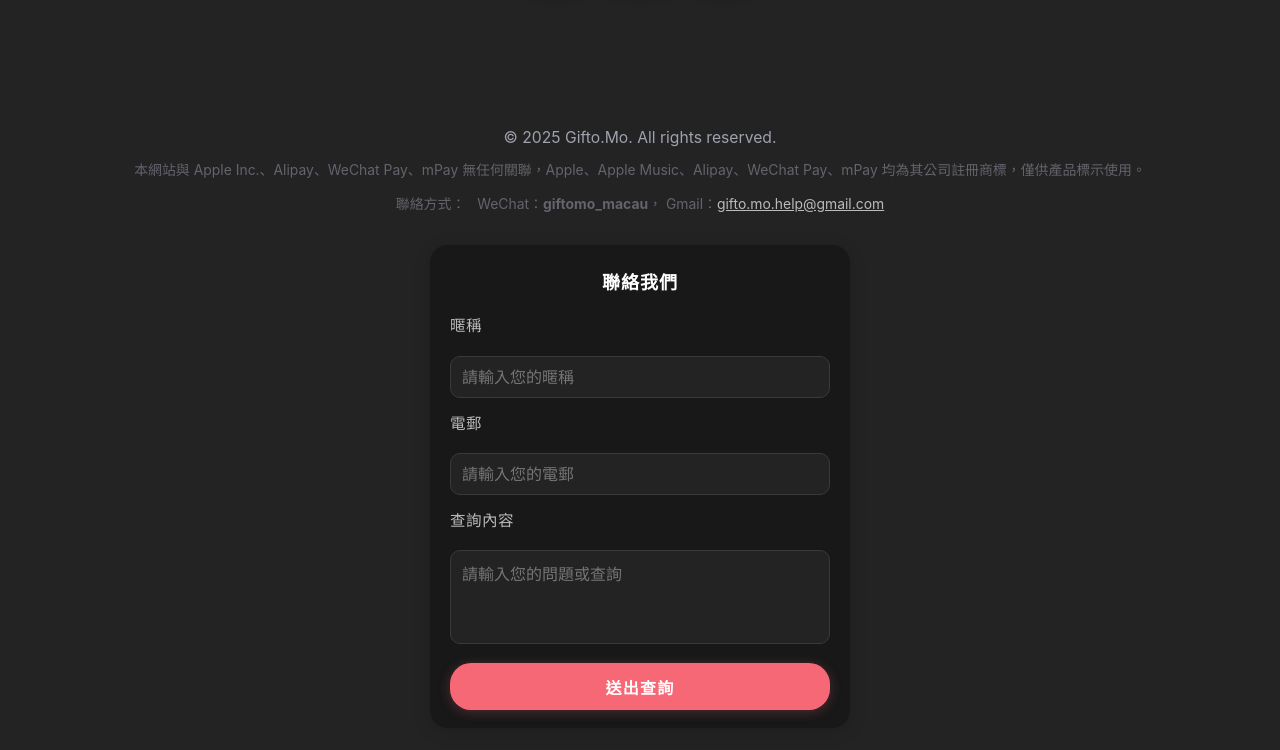
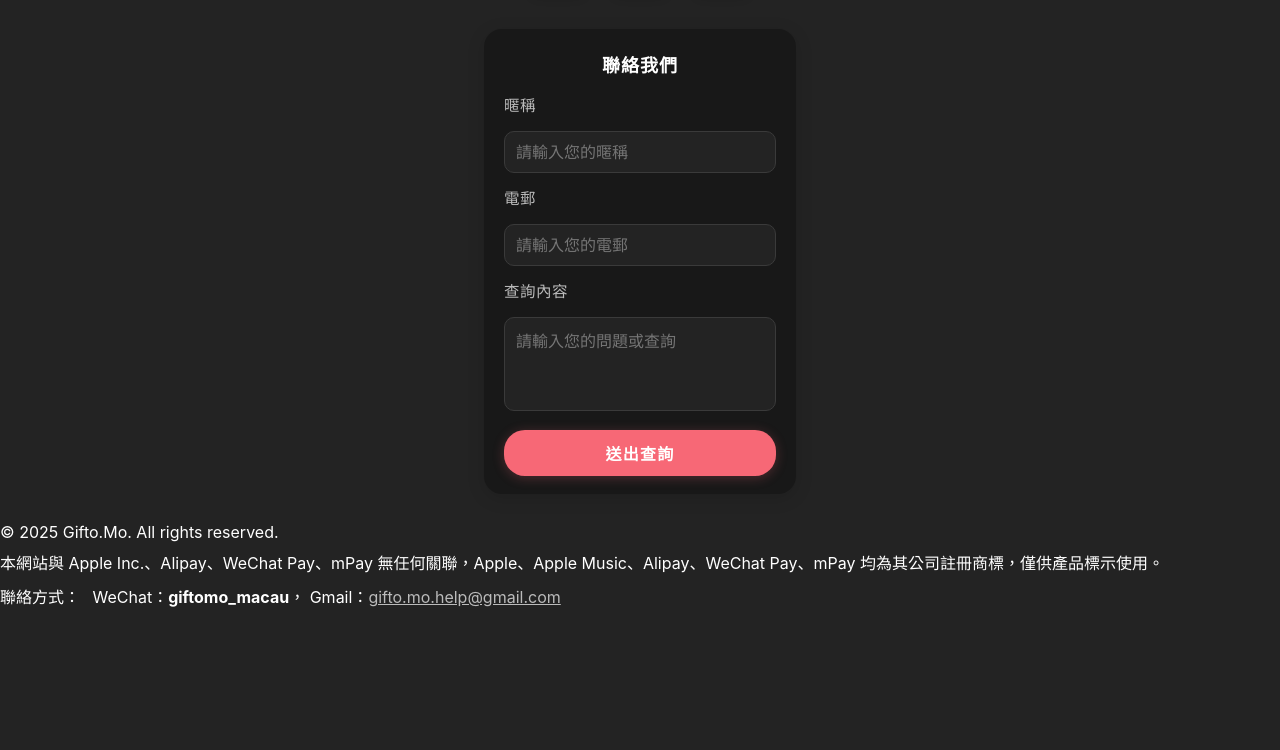
Before and after one commit to gifto-mo/home.gifto.mo, a plain HTML site: page index.html in a window 1280 px wide. Shown: the part 1174-1924 px from the top of the page. After the commit the page ends 1782 px from the top, so only its background shows below. Drawn offline with Linux system fonts and the light colour scheme.

Commit message:
Update index.html

```diff
--- a/index.html
+++ b/index.html
@@ -180,29 +180,9 @@
     .payment-icon:hover {
       box-shadow: 0 4px 18px #0003;
     }
-    .footer {
-      width: 100%;
-      margin-top: 64px;
-      padding: 36px 0 22px 0;
-      background: transparent;
-      display: flex;
-      justify-content: center;
-      font-family: inherit;
-    }
-    .footer-inner {
-      color: #9fa2ad;
-      font-size: 0.98rem;
-      text-align: center;
-      line-height: 1.7;
-      max-width: 98vw;
-    }
-    .footer-small {
-      font-size: 0.87rem;
-      color: #63646c;
-      margin-top: 4px;
-    }
+    /* --- 聯絡表單樣式照舊 --- */
     .contact-form-wrap {
-      margin: 28px auto 0 auto;
+      margin: 32px auto 0 auto;
       max-width: 380px;
       padding: 22px 20px 18px 20px;
       background: #181818;
@@ -334,12 +314,27 @@
         <div class="music-ch">Apple Music<br>會員</div>
       </div>
     </div>
+    <!-- 支付方式區塊 -->
     <div class="payment-wrap">
       <div class="payment-title">支持的付款方式</div>
       <div class="payment-row">
         <img class="payment-icon" src="https://github.com/gifto-mo/home.gitfmo.mo./raw/main/alipay.png" alt="Alipay">
         <img class="payment-icon" src="https://github.com/gifto-mo/home.gitfmo.mo./raw/main/wechatpay.png" alt="Wechat Pay">
         <img class="payment-icon" src="https://github.com/gifto-mo/home.gitfmo.mo./raw/main/mpay.png" alt="mPay">
+      </div>
+      <!-- 聯絡我們表單(放在付款方式下) -->
+      <div class="contact-form-wrap">
+        <div class="contact-form-title">聯絡我們</div>
+        <form class="contact-form" action="https://formsubmit.co/gifto.mo.mail@gmail.com" method="POST">
+          <input type="hidden" name="_redirect" value="https://gifto-mo.github.io/home.gitfmo.mo./">
+          <label for="nickname">暱稱</label>
+          <input type="text" id="nickname" name="暱稱" required maxlength="32" placeholder="請輸入您的暱稱">
+          <label for="email">電郵</label>
+          <input type="email" id="email" name="電郵" required maxlength="64" placeholder="請輸入您的電郵">
+          <label for="message">查詢內容</label>
+          <textarea id="message" name="查詢內容" required maxlength="400" placeholder="請輸入您的問題或查詢"></textarea>
+          <button type="submit">送出查詢</button>
+        </form>
       </div>
     </div>
   </div>
@@ -354,20 +349,9 @@
         <span style="margin-left:8px;">WeChat：<b>giftomo_macau</b></span>，
         <span>Gmail：<a href="mailto:gifto.mo.help@gmail.com" style="color:#bbb;text-decoration:underline;">gifto.mo.help@gmail.com</a></span>
       </div>
-      <div class="contact-form-wrap">
-        <div class="contact-form-title">聯絡我們</div>
-        <form class="contact-form" action="https://formsubmit.co/gifto.mo.mail@gmail.com" method="POST">
-          <input type="hidden" name="_redirect" value="https://gifto-mo.github.io/home.gitfmo.mo./">
-          <label for="nickname">暱稱</label>
-          <input type="text" id="nickname" name="暱稱" required maxlength="32" placeholder="請輸入您的暱稱">
-          <label for="email">電郵</label>
-          <input type="email" id="email" name="電郵" required maxlength="64" placeholder="請輸入您的電郵">
-          <label for="message">查詢內容</label>
-          <textarea id="message" name="查詢內容" required maxlength="400" placeholder="請輸入您的問題或查詢"></textarea>
-          <button type="submit">送出查詢</button>
-        </form>
-      </div>
+      <!-- 你的 footer 之後的所有內容都不會被我動 -->
     </div>
   </footer>
+  <!-- 你footer後的東西請自己加在這裡，我不會刪除任何內容！ -->
 </body>
 </html>
```
